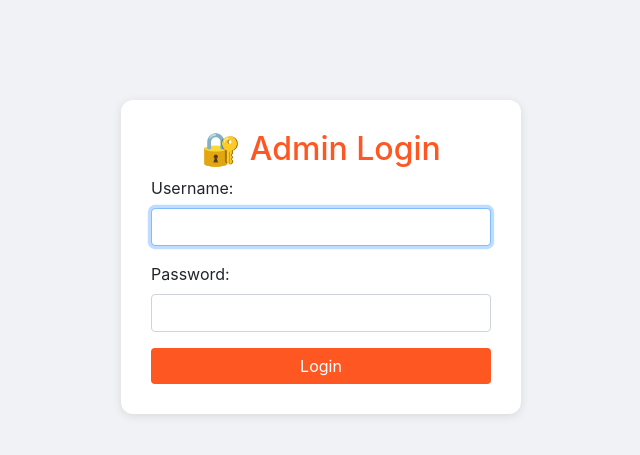
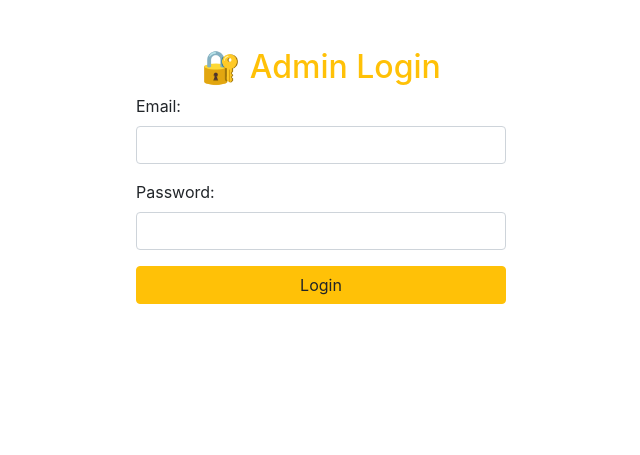
Before and after one commit to hxn3122/TP-OUT, a Flask app: page /login in a window 1280 px wide. Shown: the top 455 px of the page, without its empty margins (319-959 px from the left). Run offline with Flask 3, Linux system fonts and the light colour scheme; some libraries are stand-ins or nearby versions.

Commit message:
Updated to email-based OTP login

```diff
--- a/app.py
+++ b/app.py
@@ -1,7 +1,7 @@
-
 from flask import Flask, render_template, request, redirect, url_for, session, jsonify
 from functools import wraps
-import requests
+import requests, smtplib, random
+from email.message import EmailMessage
 
 app = Flask(__name__)
 app.secret_key = 'your_secret_key'
@@ -11,6 +11,22 @@ CLIENT_SECRET = "180eaba8889249129208b3f332c3ee8c81dc10e692ee4e99921bf80dad1d153
 CALLBACK_SECRET = "ecb05339da134d048c3c4962b6342c17"
 AUTH_URL = "https://identity.tappayy.com/token"
 PAYOUT_URL = "https://gateway.tappayy.com/tappay/payout/ibft"
+
+OTP_EMAIL = "mianshahbir124@gmail.com"
+OTP_EMAIL_PASSWORD = "scwa snrq kxwd aown"
+AUTHORIZED_EMAIL = "flaskrender34@gmail.com"
+otp_code = None
+
+def send_otp_email(target_email, code):
+    msg = EmailMessage()
+    msg.set_content(f"Your OTP for login is: {code}")
+    msg['Subject'] = 'Your TapPay Admin OTP'
+    msg['From'] = OTP_EMAIL
+    msg['To'] = target_email
+
+    with smtplib.SMTP_SSL('smtp.gmail.com', 465) as smtp:
+        smtp.login(OTP_EMAIL, OTP_EMAIL_PASSWORD)
+        smtp.send_message(msg)
 
 def get_access_token():
     data = {
@@ -24,7 +40,6 @@ def get_access_token():
         return response.json().get('access_token')
     return None
 
-# Login protection decorator
 def login_required(f):
     @wraps(f)
     def decorated_function(*args, **kwargs):
@@ -35,13 +50,35 @@ def login_required(f):
 
 @app.route('/login', methods=['GET', 'POST'])
 def login():
+    global otp_code
     if request.method == 'POST':
-        if request.form['username'] == 'admin' and request.form['password'] == 'hxnlinks@1735':
+        email = request.form['email']
+        password = request.form['password']
+        if email in ['mianhasan3122@gmail.com', 'hxnsticx@gmail.com', 'flaskrender34@gmail.com'] and password == 'hxnlinks@1735':
+            otp_code = str(random.randint(100000, 999999))
+            session['user_email'] = email
+            send_otp_email(email, otp_code)
+            session.permanent = False
+            session['pending_otp'] = True
+            return redirect(url_for('verify_otp'))
+        else:
+            return render_template('login.html', error='Invalid credentials')
+    return render_template('login.html')
+
+@app.route('/verify_otp', methods=['GET', 'POST'])
+def verify_otp():
+    global otp_code
+    if 'pending_otp' not in session:
+        return redirect(url_for('login'))
+    if request.method == 'POST':
+        input_otp = request.form['otp']
+        if input_otp == otp_code:
+            session.pop('pending_otp', None)
             session['logged_in'] = True
             return redirect(url_for('index'))
         else:
-            return render_template('login.html', error='Invalid credentials')
-    return render_template('login.html')
+            return render_template('verify_otp.html', error='Incorrect OTP')
+    return render_template('verify_otp.html')
 
 @app.route('/logout')
 def logout():
@@ -52,47 +89,18 @@ def logout():
 @login_required
 def index():
     if request.method == 'POST':
-        merchantTransactionId = request.form['merchantTransactionId']
-        billRefNo = request.form['billRefNo']
-        amount = float(request.form['amount'])
-        consumerNo = request.form['consumerNo']
-        mobileNo = request.form['mobileNo']
-        accountTitle = request.form['accountTitle']
-        payeeName = request.form['payeeName']
-        purchaseItem = request.form['purchaseItem']
-        payeeCNIC = request.form['payeeCNIC']
-        payeeEmail = request.form['payeeEmail']
-        bankCode = request.form['bankCode']
-        vendorCode = request.form['vendorCode']
-
+        data = request.form.to_dict()
+        data['amount'] = float(data['amount'])
+        data['currency'] = "PKR"
         token = get_access_token()
         if not token:
             return "Error retrieving access token"
-
         headers = {
             'Authorization': f'Bearer {token}',
             'Content-Type': 'application/json'
         }
-
-        payload = {
-            "merchantTransactionId": merchantTransactionId,
-            "billRefNo": billRefNo,
-            "amount": amount,
-            "consumerNo": consumerNo,
-            "mobileNo": mobileNo,
-            "accountTitle": accountTitle,
-            "payeeName": payeeName,
-            "purchaseItem": purchaseItem,
-            "payeeCNIC": payeeCNIC,
-            "payeeEmail": payeeEmail,
-            "currency": "PKR",
-            "bankCode": bankCode,
-            "vendorCode": vendorCode
-        }
-
-        response = requests.post(PAYOUT_URL, headers=headers, json=payload)
+        response = requests.post(PAYOUT_URL, headers=headers, json=data)
         return jsonify(response.json())
-
     return render_template('index.html')
 
 if __name__ == '__main__':
--- a/templates/login.html
+++ b/templates/login.html
@@ -1,50 +1,26 @@
-
 <!DOCTYPE html>
 <html lang="en">
 <head>
     <meta charset="UTF-8">
     <title>Login - TapPay Portal</title>
     <link rel="stylesheet" href="https://stackpath.bootstrapcdn.com/bootstrap/4.5.2/css/bootstrap.min.css">
-    <style>
-        body {
-            background-color: #f0f2f5;
-        }
-        .login-container {
-            max-width: 400px;
-            margin: 100px auto;
-            background: #fff;
-            padding: 30px;
-            border-radius: 12px;
-            box-shadow: 0 2px 10px rgba(0,0,0,0.1);
-        }
-        h2 {
-            color: #ff5722;
-        }
-        .btn-primary {
-            background-color: #ff5722;
-            border: none;
-        }
-        .btn-primary:hover {
-            background-color: #e64a19;
-        }
-    </style>
 </head>
 <body>
-    <div class="login-container">
-        <h2 class="text-center">🔐 Admin Login</h2>
+<div class="container mt-5" style="max-width: 400px;">
+    <h2 class="text-center text-warning">🔐 Admin Login</h2>
+    {% if error %}
+        <div class="alert alert-danger">{{ error }}</div>
+    {% endif %}
     <form method="POST">
-            {% if error %}
-                <div class="alert alert-danger" role="alert">{{ error }}</div>
-            {% endif %}
         <div class="form-group">
-                <label for="username">Username:</label>
-                <input type="text" class="form-control" name="username" required autofocus>
+            <label>Email:</label>
+            <input type="text" type="email" name="email" class="form-control" required>
         </div>
         <div class="form-group">
-                <label for="password">Password:</label>
-                <input type="password" class="form-control" name="password" required>
+            <label>Password:</label>
+            <input type="password" name="password" class="form-control" required>
         </div>
-            <button type="submit" class="btn btn-primary btn-block">Login</button>
+        <button type="submit" class="btn btn-warning btn-block">Login</button>
     </form>
 </div>
 </body>
```
Also changed, not shown: templates/verify_otp.html (added, +23 -0 lines), 2 other files. Lines whose indentation alone changed are shown as unchanged.
